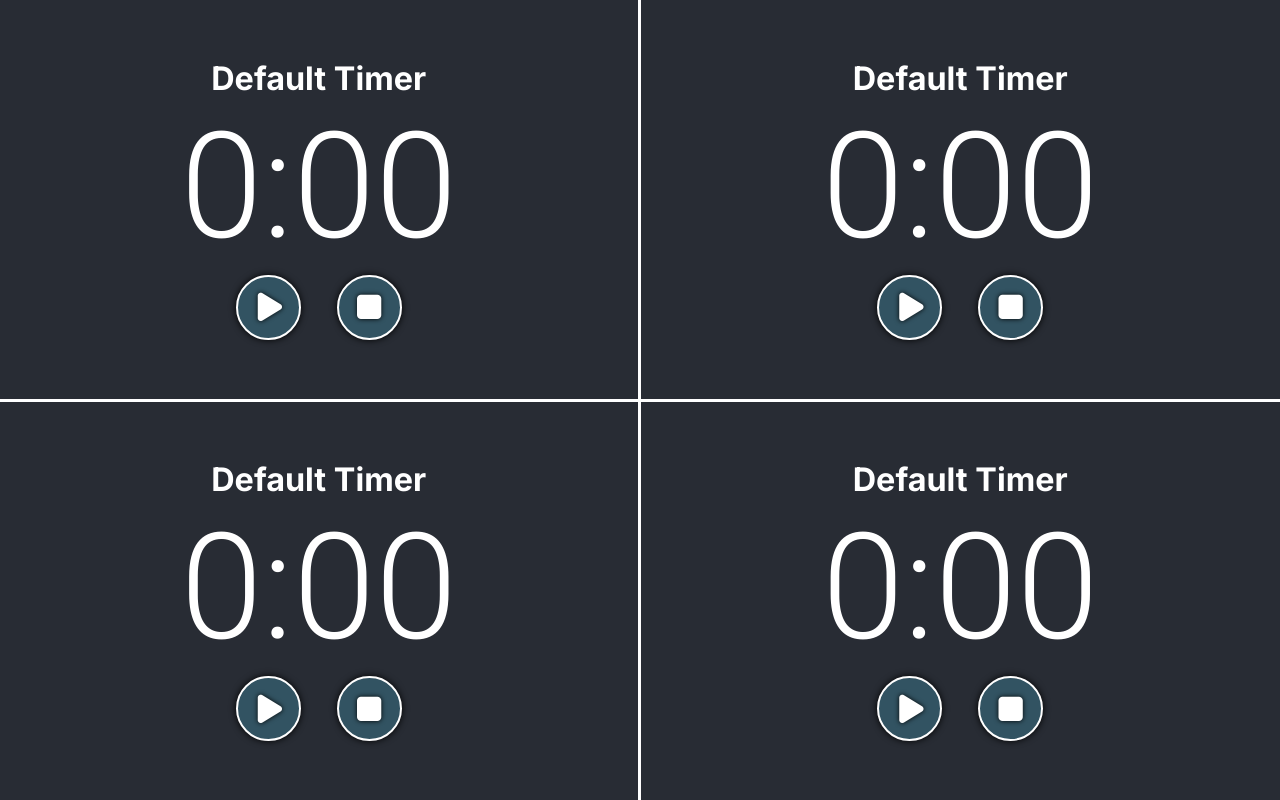
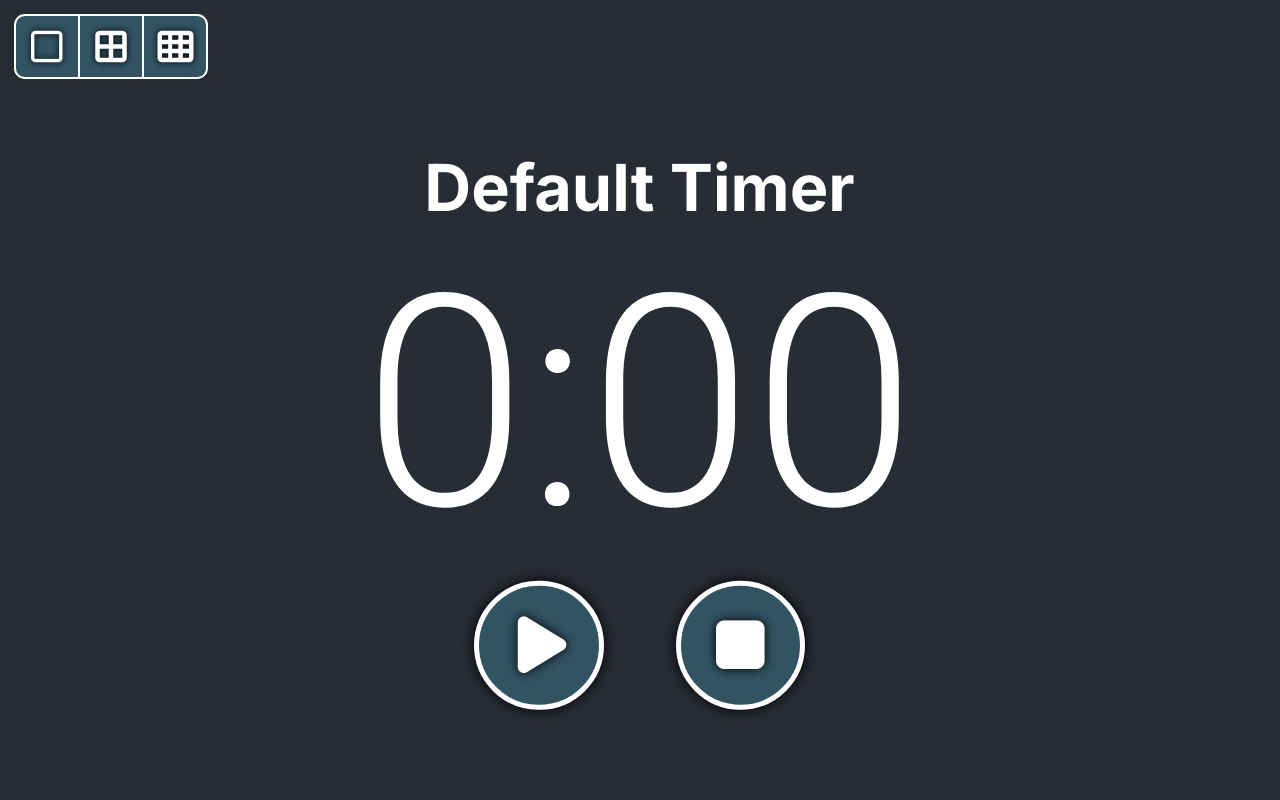
Before and after one commit to SimonDMC/Timer, a SvelteKit app: page / in a window 1280 px wide. Built offline with nearby package versions, Linux system fonts and the light colour scheme.

Commit message:
Add timer renaming + grid controls

```diff
--- /dev/null
+++ b/src/components/Button.svelte
@@ -0,0 +1,71 @@
+<script lang="ts">
+	export let icon: string = 'none';
+	export let type: string = 'left';
+
+	let styling = ``;
+
+	switch (type) {
+		case 'left':
+			styling = `
+                border-right: 0.04em solid white;
+                border-bottom-left-radius: 0.3em;
+                border-top-left-radius: 0.3em;
+            `;
+			break;
+		case 'middle':
+			styling = `
+                border-left: 0.04em solid white;
+                border-right: 0.04em solid white;
+            `;
+			break;
+		case 'right':
+			styling = `
+                border-left: 0.04em solid white;
+                border-bottom-right-radius: 0.3em;
+                border-top-right-radius: 0.3em;
+            `;
+			break;
+	}
+</script>
+
+<button on:click style={styling}>
+	{#if icon == '1'}
+		<i class="fa-regular fa-square" />
+	{:else if icon == '4'}
+		<i class="fa-solid fa-border-all" />
+	{:else if icon == '9'}
+		<i class="fa-solid fa-table-cells" />
+	{/if}
+</button>
+
+<style>
+	button {
+		background-color: #325362;
+		border: 0.06em solid white;
+		color: white;
+		cursor: pointer;
+		font-size: 2.5em;
+		width: 1.8em;
+		height: 1.8em;
+		display: flex;
+		justify-content: center;
+		align-items: center;
+		transition: background-color 0.15s;
+		/* no mobile selection */
+		-webkit-touch-callout: none;
+		-webkit-user-select: none;
+		-khtml-user-select: none;
+		-moz-user-select: none;
+		-ms-user-select: none;
+		user-select: none;
+		-webkit-tap-highlight-color: rgba(0, 0, 0, 0);
+	}
+
+	button:hover {
+		background-color: #35677e;
+	}
+
+	i {
+		filter: drop-shadow(0 0 0.085em #000);
+	}
+</style>
--- /dev/null
+++ b/src/components/ButtonRow.svelte
@@ -0,0 +1,27 @@
+<script lang="ts">
+	import Button from './Button.svelte';
+	import { createEventDispatcher } from 'svelte';
+
+	export let buttons: string;
+
+	const dispatch = createEventDispatcher();
+</script>
+
+<div class="buttonrow">
+	{#if buttons === 'grid'}
+		<Button icon="1" type="left" on:click={() => dispatch('changeSize', [1, 1])} />
+		<Button icon="4" type="middle" on:click={() => dispatch('changeSize', [2, 2])} />
+		<Button icon="9" type="right" on:click={() => dispatch('changeSize', [3, 3])} />
+	{/if}
+</div>
+
+<style>
+	.buttonrow {
+		display: flex;
+		justify-content: center;
+		align-items: center;
+		position: absolute;
+		top: 1em;
+		left: 1em;
+	}
+</style>
--- a/src/components/Timer.svelte
+++ b/src/components/Timer.svelte
@@ -9,6 +9,7 @@
 
 	export let downScale: number = 1;
 	export let timerIndex: number;
+	export let shiftDown: boolean = false;
 
 	// size of one timer
 	let timerWidth = `${(1 / downScale) * 100}%`;
@@ -47,6 +48,7 @@
 	let minutes: string = '0';
 	let hours: string = '0';
 	let displayHours: boolean = false;
+	let timerName: string = 'Default Timer';
 	let latestSavedTime: Date | undefined = undefined;
 
 	// when component loads for the first time
@@ -61,6 +63,7 @@
 					timeInMs = saveData.time;
 					running = saveData.isRunning;
 					latestSavedTime = saveData.lastSavedTime ? new Date(saveData.lastSavedTime) : undefined;
+					timerName = saveData.name;
 					console.info(`Loaded timer${timerIndex} from local storage`);
 					console.log(saveData);
 				} catch (e) {
@@ -128,9 +131,25 @@
 		updateTimer();
 	}
 
+	function changeTimerName(e: KeyboardEvent) {
+		// prevent enter
+		if (e.key == 'Enter') {
+			e.preventDefault();
+			return;
+		}
+
+		let target = e.target as HTMLInputElement;
+
+		// wait for input to update
+		setTimeout(() => {
+			timerName = target.innerHTML;
+			saveToLocalStorage();
+		}, 0);
+	}
+
 	function saveToLocalStorage() {
 		// save data to local storage
-		saveData.name = 'Default Timer';
+		saveData.name = timerName;
 		saveData.time = timeInMs;
 		saveData.isRunning = running;
 		saveData.lastSavedTime = latestSavedTime;
@@ -138,8 +157,15 @@
 	}
 </script>
 
-<div class="background" style={sizeStyling}>
-	<h1>Default Timer</h1>
+<div class={`background${shiftDown ? ' shifted' : ''}`} style={sizeStyling}>
+	<h1
+		contenteditable
+		class={shiftDown && downScale == 3 && timerIndex != 1 ? ' shifted' : ''}
+		bind:innerHTML={timerName}
+		on:keydown={(e) => changeTimerName(e)}
+	>
+		{timerName}
+	</h1>
 	<div class="wrapper">
 		<p style={displayHours ? 'font-size: min(18em, 12vw)' : 'font-size: 20.5em'}>
 			{displayHours ? `${hours}:` : ''}{minutes}:{seconds}
@@ -160,11 +186,22 @@
 		flex-direction: column;
 	}
 
+	/* shift everything down if the timer is in the first row */
+	.background.shifted > * {
+		transform: translateY(1.8rem);
+	}
+
+	/* if scale is 3, shift text down even further */
+	h1.shifted {
+		transform: translateY(1.8em) !important;
+	}
+
 	h1 {
 		color: white;
 		font-size: 4.5em;
 		font-family: 'Inter', sans-serif;
 		font-weight: 700;
+		outline: none;
 	}
 
 	p {
--- a/src/components/TimerButton.svelte
+++ b/src/components/TimerButton.svelte
@@ -26,6 +26,7 @@
 		display: flex;
 		justify-content: center;
 		align-items: center;
+		transition: background-color 0.15s;
 		/* no mobile selection */
 		-webkit-touch-callout: none;
 		-webkit-user-select: none;
@@ -34,6 +35,10 @@
 		-ms-user-select: none;
 		user-select: none;
 		-webkit-tap-highlight-color: rgba(0, 0, 0, 0);
+	}
+
+	button:hover {
+		background-color: #35677e;
 	}
 
 	i {
--- a/src/routes/+page.svelte
+++ b/src/routes/+page.svelte
@@ -1,7 +1,12 @@
 <script lang="ts">
 	import Timer from '../components/Timer.svelte';
+	import ButtonRow from '../components/ButtonRow.svelte';
 
-	const boardSize = 2;
+	let boardSize = 1;
+
+	function changeSize(event: CustomEvent) {
+		boardSize = event.detail[0];
+	}
 </script>
 
 <svelte:head>
@@ -10,9 +15,14 @@
 
 <div class="app-background">
 	<div class="container">
-		{#each Array(boardSize ** 2) as _, i}
-			<Timer downScale={boardSize} timerIndex={i} />
-		{/each}
+		{#key boardSize}
+			{#each Array(boardSize) as _, i}
+				{#each Array(boardSize) as _, j}
+					<Timer downScale={boardSize} timerIndex={i * boardSize + j} shiftDown={i == 0} />
+				{/each}
+			{/each}
+		{/key}
+		<ButtonRow buttons="grid" on:changeSize={changeSize} />
 	</div>
 </div>
 
@@ -37,5 +47,6 @@
 		background-color: white;
 		/* fix weird 1px white line */
 		margin-right: 1px;
+		position: relative;
 	}
 </style>
```
